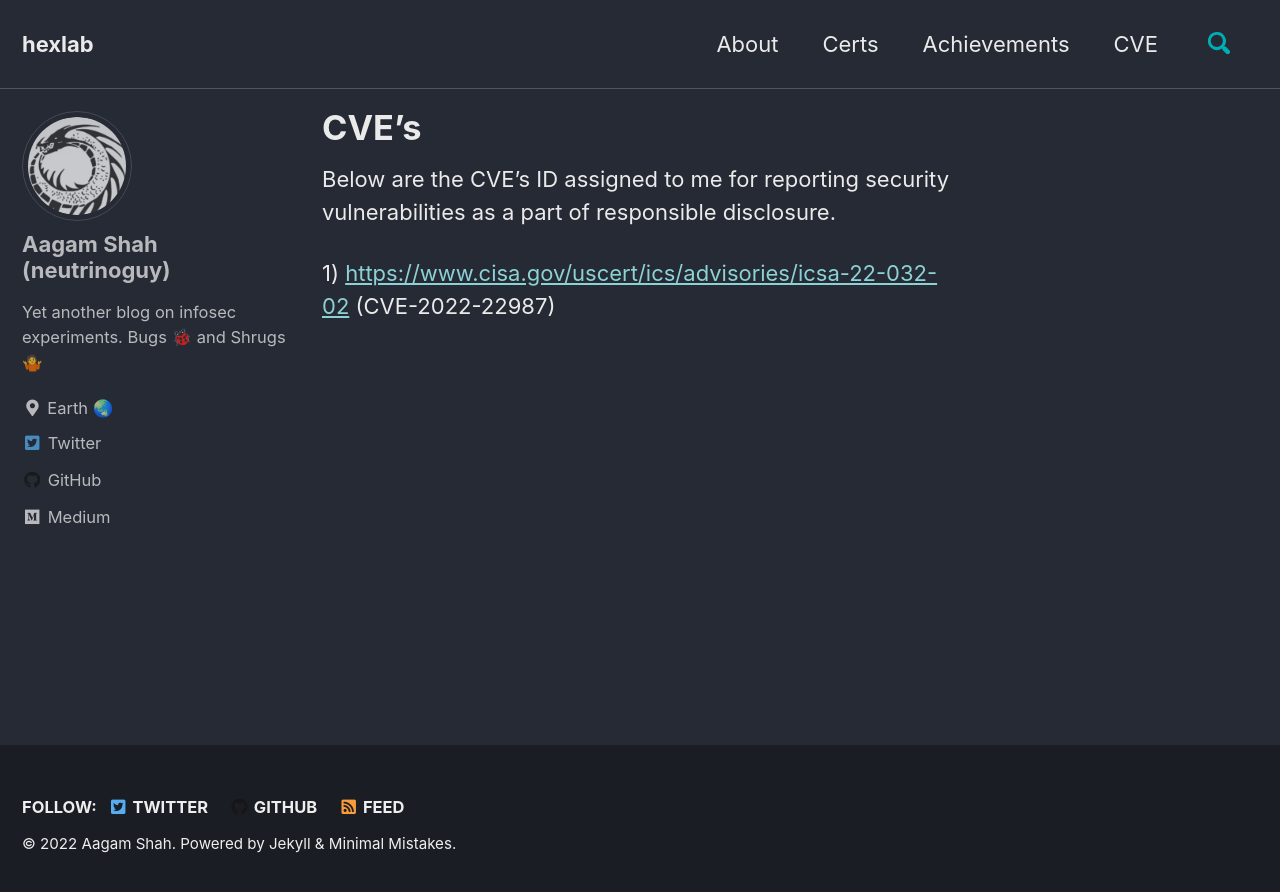
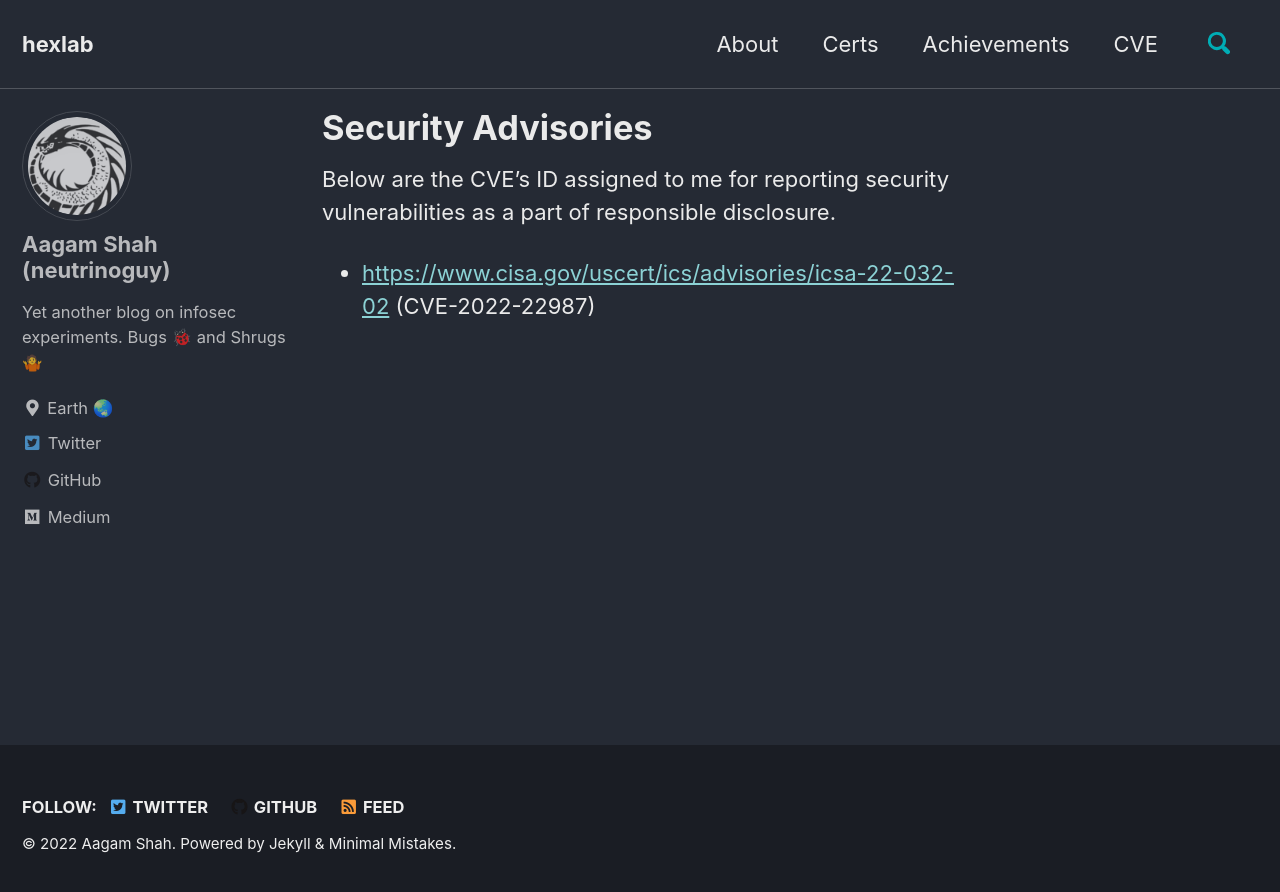
Before and after one commit to neutrinoguy/neutrinoguy.github.io, a Jekyll site: the page built from _pages/advisories.md, in a window 1280 px wide. Shown: the top 892 px of the page. Built offline with Jekyll 4.4.1, drawn with Linux system fonts in a browser that asks for light colours; cached includes are drawn as plain includes.

Commit message:
Changed heading for advisory page

```diff
--- a/_pages/advisories.md
+++ b/_pages/advisories.md
@@ -1,11 +1,11 @@
 ---
 
 permalink: /advisories/
-title: "CVE's"
+title: "Security Advisories"
 sitemap: true
 
 ---
 
 Below are the CVE's ID assigned to me for reporting security vulnerabilities as a part of responsible disclosure.
 
-1) [https://www.cisa.gov/uscert/ics/advisories/icsa-22-032-02](https://www.cisa.gov/uscert/ics/advisories/icsa-22-032-02) (CVE-2022-22987)
+- [https://www.cisa.gov/uscert/ics/advisories/icsa-22-032-02](https://www.cisa.gov/uscert/ics/advisories/icsa-22-032-02) (CVE-2022-22987)
```
